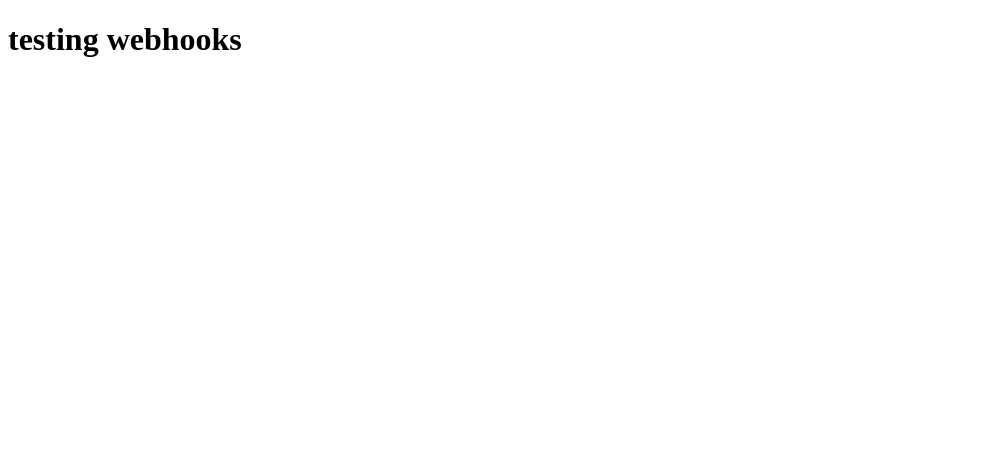
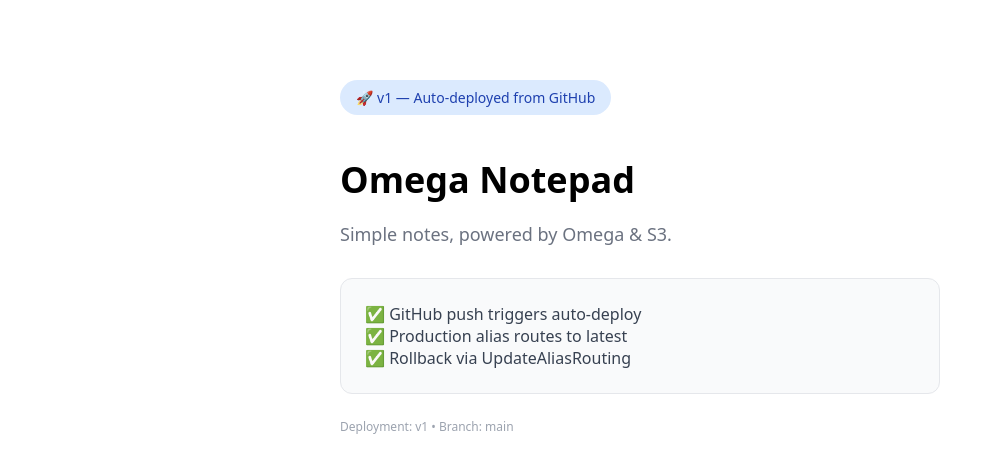
Before and after one commit to akshbhu/nextjs-example, a Next.js app: page / in a window 1280 px wide. Shown: the top 472 px of the page, without its empty margins (0-995 px from the left). Built offline with nearby package versions, Linux system fonts and the light colour scheme.

Commit message:
v1 - Omega Notepad demo app

```diff
--- a/app/page.js
+++ b/app/page.js
@@ -1,4 +1,25 @@
 export default function Home() {
-  return <div><h1>testing webhooks</h1></div>;
+  return (
+    <div style={{ fontFamily: 'system-ui, sans-serif', maxWidth: 600, margin: '80px auto', padding: '0 20px' }}>
+      <div style={{ background: '#dbeafe', color: '#1e40af', padding: '8px 16px', borderRadius: 20, display: 'inline-block', fontSize: 14, marginBottom: 16 }}>
+        🚀 v1 — Auto-deployed from GitHub
+      </div>
+      <h1 style={{ fontSize: 36, fontWeight: 700, marginBottom: 8 }}>
+        Omega Notepad
+      </h1>
+      <p style={{ color: '#6b7280', fontSize: 18, marginBottom: 32 }}>
+        Simple notes, powered by Omega & S3.
+      </p>
+      <div style={{ background: '#f9fafb', border: '1px solid #e5e7eb', borderRadius: 12, padding: 24 }}>
+        <p style={{ margin: 0, color: '#374151' }}>
+          ✅ GitHub push triggers auto-deploy<br/>
+          ✅ Production alias routes to latest<br/>
+          ✅ Rollback via UpdateAliasRouting
+        </p>
+      </div>
+      <p style={{ marginTop: 24, fontSize: 12, color: '#9ca3af' }}>
+        Deployment: v1 • Branch: main
+      </p>
+    </div>
+  );
 }
-// deploy
```
